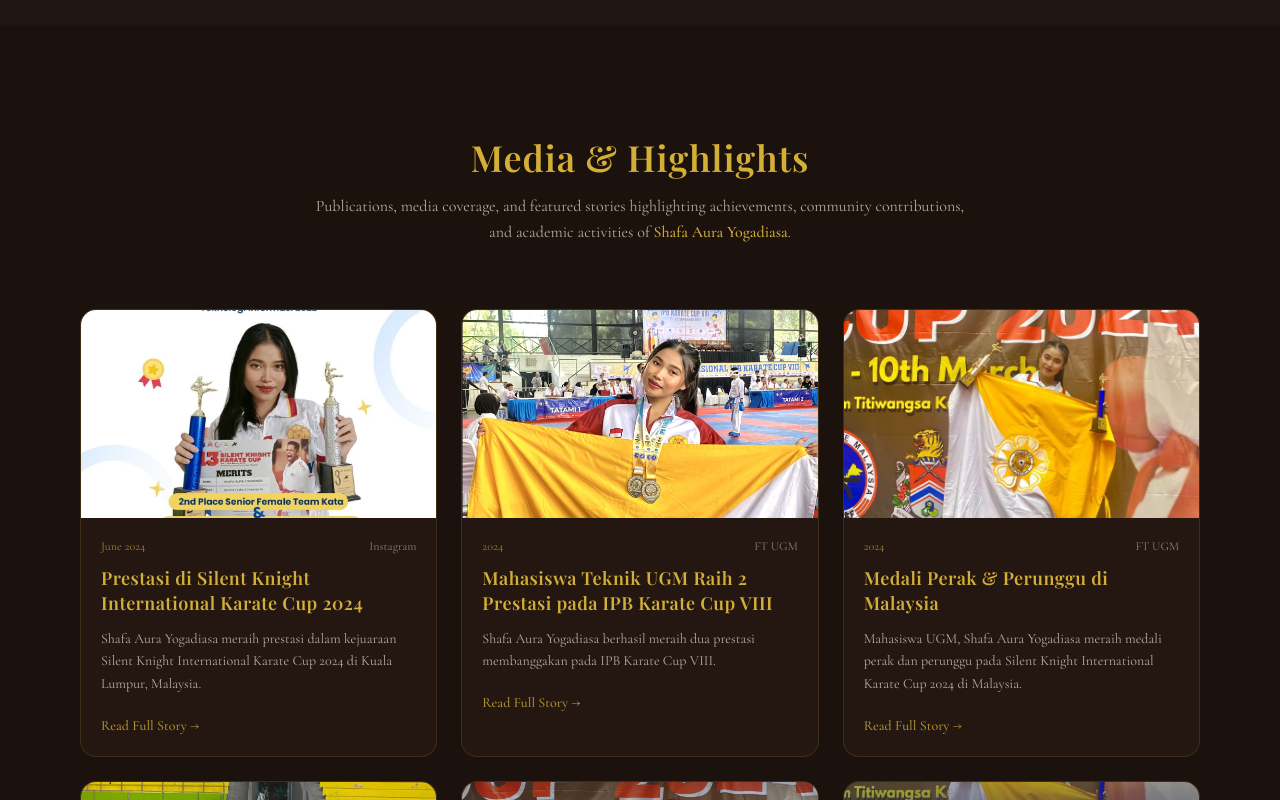
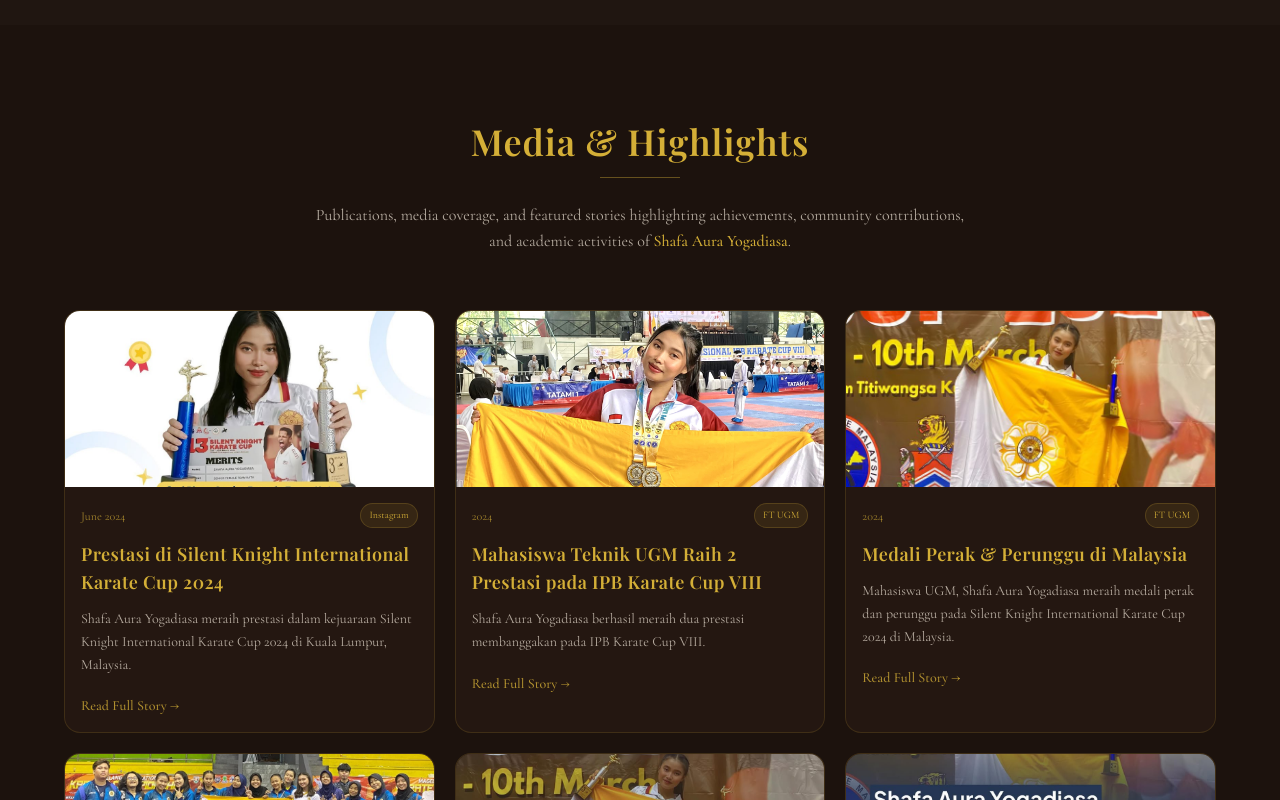
Before and after one commit to shafaauray/portfolio-shafa, a React (Vite) app: page / in a window 1280 px wide. Shown: the part 10540-11340 px from the top of the page. Built offline with nearby package versions, Linux system fonts and the light colour scheme; grey boxes are pictures that could not be loaded.

Commit message:
Update News.jsx

```diff
--- a/src/sections/News.jsx
+++ b/src/sections/News.jsx
@@ -124,20 +124,22 @@
   return (
     <section
       id="news"
-      className="py-28 px-6 md:px-20 bg-brownDark"
+      className="py-24 px-6 md:px-12 bg-brownDark"
     >
-      <div className="max-w-7xl mx-auto">
+      <div className="max-w-6xl mx-auto">
 
         <motion.div
           initial={{ opacity: 0, y: 20 }}
           whileInView={{ opacity: 1, y: 0 }}
           transition={{ duration: 0.6 }}
           viewport={{ once: true }}
-          className="text-center mb-16"
+          className="text-center mb-14"
         >
           <h2 className="text-4xl font-serifDisplay text-gold mb-4">
             Media & Highlights
           </h2>
+
+          <div className="w-20 h-px bg-gold/40 mx-auto mb-6" />
 
           <p className="text-cream/70 max-w-2xl mx-auto leading-relaxed">
             Publications, media coverage, and featured stories highlighting
@@ -148,14 +150,14 @@
           </p>
         </motion.div>
 
-        <div className="grid gap-6 sm:grid-cols-2 xl:grid-cols-3">
+        <div className="grid gap-5 sm:grid-cols-2 xl:grid-cols-3">
           {newsData.map((item, i) => (
             <motion.a
               key={i}
               href={item.link}
               target="_blank"
               rel="noreferrer"
-              initial={{ opacity: 0, y: 30 }}
+              initial={{ opacity: 0, y: 25 }}
               whileInView={{ opacity: 1, y: 0 }}
               viewport={{ once: true }}
               transition={{
@@ -163,31 +165,32 @@
                 delay: i * 0.04,
               }}
               whileHover={{
-                y: -6,
+                y: -8,
+                scale: 1.01,
               }}
-              className="group bg-card border border-gold/15 rounded-2xl overflow-hidden hover:border-gold/40 transition-all duration-300"
+              className="group bg-card border border-gold/15 rounded-2xl overflow-hidden hover:border-gold/40 hover:shadow-[0_10px_30px_rgba(212,175,55,0.08)] transition-all duration-300"
             >
               <div className="overflow-hidden">
                 <img
                   src={item.image}
                   alt={item.title}
-                  className="w-full h-52 object-cover group-hover:scale-[1.04] transition-transform duration-700"
+                  className="w-full h-44 object-cover group-hover:scale-[1.04] transition-transform duration-700"
                 />
               </div>
 
-              <div className="p-5">
+              <div className="p-4">
 
                 <div className="flex items-center justify-between mb-3">
                   <span className="text-xs text-gold/70">
                     {item.date}
                   </span>
 
-                  <span className="text-xs text-cream/50">
+                  <span className="px-2 py-1 text-[10px] rounded-full bg-gold/10 text-gold border border-gold/20">
                     {item.source}
                   </span>
                 </div>
 
-                <h3 className="text-lg font-semibold text-gold leading-snug mb-3">
+                <h3 className="text-base md:text-lg font-semibold text-gold leading-snug mb-3">
                   {item.title}
                 </h3>
 
```
